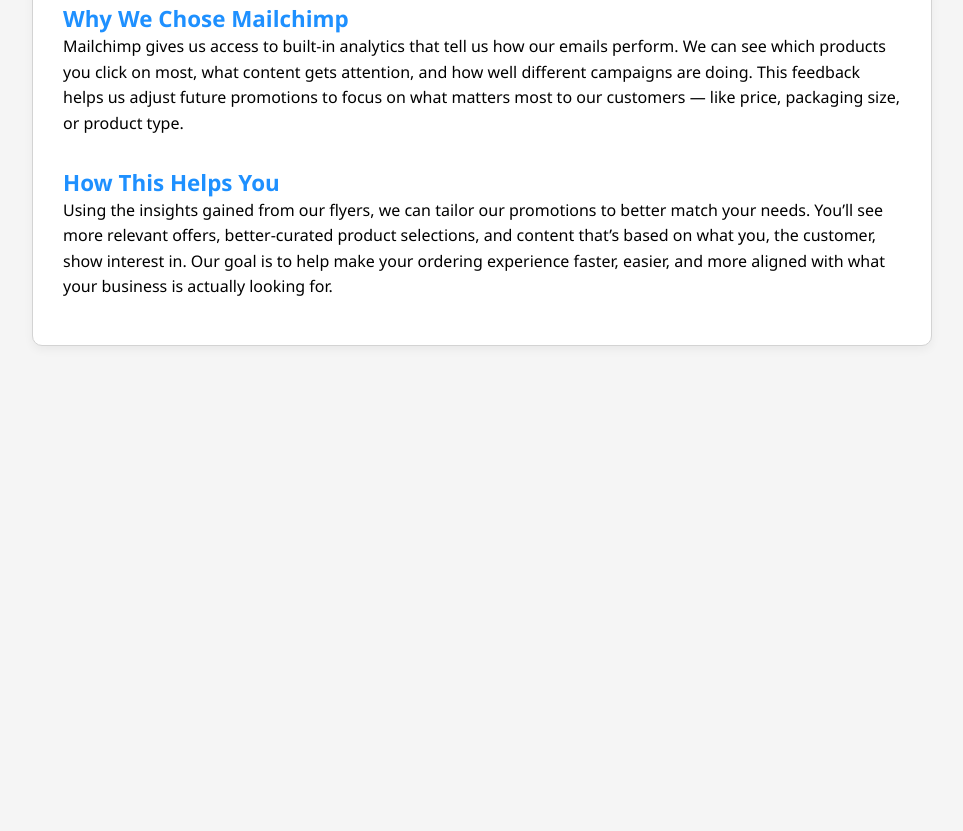
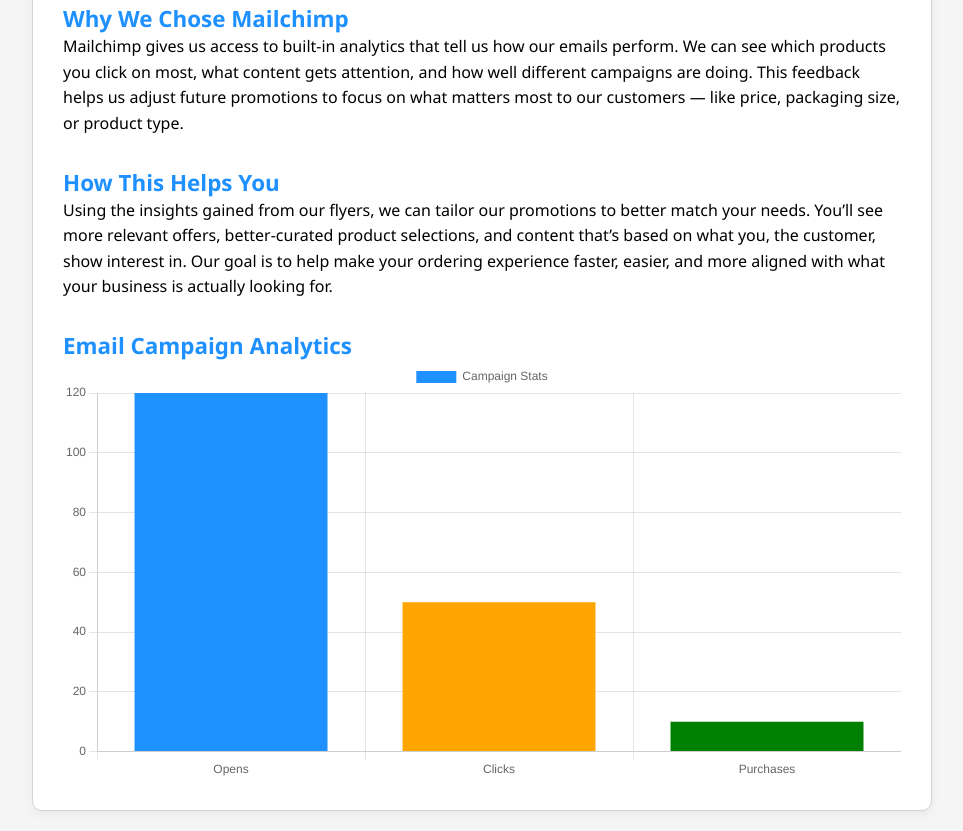
Before and after one commit to jasonjsha/mailchimp-marketing-project, a plain HTML site: page final_information.html in a window 1280 px wide. Shown: the part 611-1442 px from the top of the page, without its empty margins (158-1121 px from the left). Before the commit the page ends 977 px from the top, so only its background shows below. Drawn offline with nearby package versions, Linux system fonts and the light colour scheme.

Commit message:
Final Edits

```diff
--- a/final_information.html
+++ b/final_information.html
@@ -1,13 +1,14 @@
 <html>
 <head>
-  <title>About Our Marketing Campaign</title>
+  <title>INST377 Information Page</title>
   <link rel="stylesheet" href="final_styles.css" />
+  <script src="https://cdn.jsdelivr.net/npm/chart.js"></script>
 </head>
 <body>
 
-  <div class="store-banner">
-    <img src="https://mcusercontent.com/db23652c9942cb55a106a3403/images/acc31f8c-fff9-a430-ae85-9797d794a488.png" alt="VeryBest Logo" class="banner-image" />
-  </div>
+<div class="store-banner">
+  <img src="https://mcusercontent.com/db23652c9942cb55a106a3403/images/acc31f8c-fff9-a430-ae85-9797d794a488.png" alt="VeryBest Logo" class="banner-image" />
+</div>
 
   <div class="info-container">
     <h1>How We Use Email Marketing To Better Serve You!</h1>
@@ -29,3 +30,32 @@
     <h2>How This Helps You</h2>
     <p>
       Using the insights gained from our flyers, we can tailor our promotions to better match your needs. You’ll see more relevant offers, better-curated product selections, and content that’s based on what you, the customer, show interest in. Our goal is to help make your ordering experience faster, easier, and more aligned with what your business is actually looking for.
+
+  <h2>Email Campaign Analytics</h2>
+  <canvas id="statsChart" width="400" height="200"></canvas>
+</div>
+
+<script>
+  const ctx = document.getElementById('statsChart').getContext('2d');
+  new Chart(ctx, {
+    type: 'bar',
+    data: {
+      labels: ['Opens', 'Clicks', 'Purchases'],
+      datasets: [{
+        label: 'Campaign Stats',
+        //data inserted into graph will be placeholder graph as analytics cannot actually be sent out
+        data: [120, 50, 10],
+        backgroundColor: ['dodgerblue', 'orange', 'green']
+      }]
+    },
+    options: {
+      responsive: true,
+      scales: {
+        y: { beginAtZero: true }
+      }
+    }
+  });
+</script>
+
+</body>
+</html>
```
Also changed, not shown: final_script.js (+7 -0 lines), index.html (+7 -8 lines).
